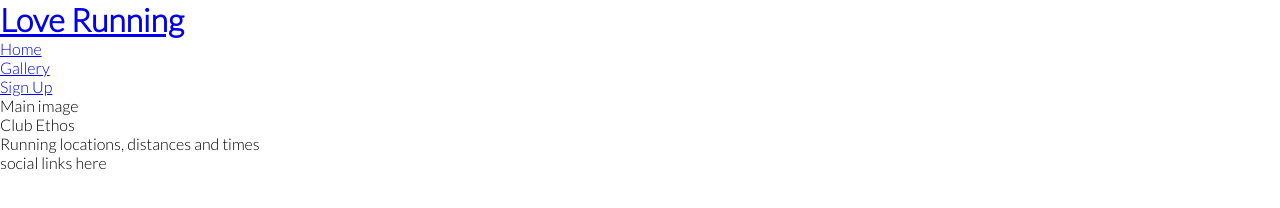
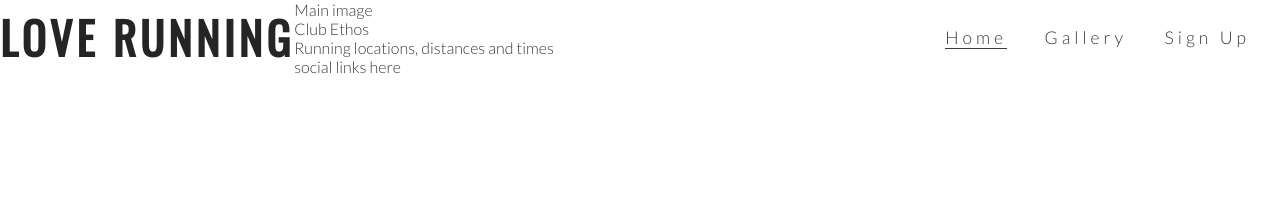
Before and after one commit to jax-parker/love-running, a plain HTML site: page index.html in a window 1280 px wide. Drawn offline with nearby package versions, Linux system fonts and the light colour scheme.

Commit message:
Style naigation links

```diff
--- a/assets/css/styles.css
+++ b/assets/css/styles.css
@@ -9,4 +9,40 @@
 body {
     font-family:Lato, sans-serif;
     font-weight: 300;
+    color:#3a3a3a;
 }
+/*headings and logo*/
+h1, h2 {
+    font-family: Oswald, sans serif;
+    text-transform: uppercase;
+    letter-spacing: 4px;
+    color:#252525;
+}
+#logo {
+    float:left;
+    font-size: 280%;
+}
+/*navigation links */
+#menu {
+    font-size: 110%;
+    letter-spacing: 4px;
+    float:right;
+}
+#menu, #logo {
+    line-height:75px;
+}
+#menu li {
+    list-style: none;
+    margin-right:30px;
+    display:inline;
+}
+#menu a {
+    text-decoration: none;
+    color:inherit;
+}
+#menu a:hover {
+    border-bottom:1px solid #3a3a3a;
+}
+.active {
+    border-bottom: 1px solid #3a3a3a;
+}
--- a/index.html
+++ b/index.html
@@ -13,13 +13,13 @@
 
 <body>
     <header>
-        <a href="index.html">
-            <h1>Love Running</h1>
+        <a href="index.html" >
+            <h1 id="logo">Love Running</h1>
         </a>
         <nav>
-            <ul>
+            <ul id="menu">
                 <li>
-                    <a href="index.html">Home</a>
+                    <a href="index.html" class="active">Home</a>
                 </li>
                 <li>
                     <a href="#">Gallery</a>
```
